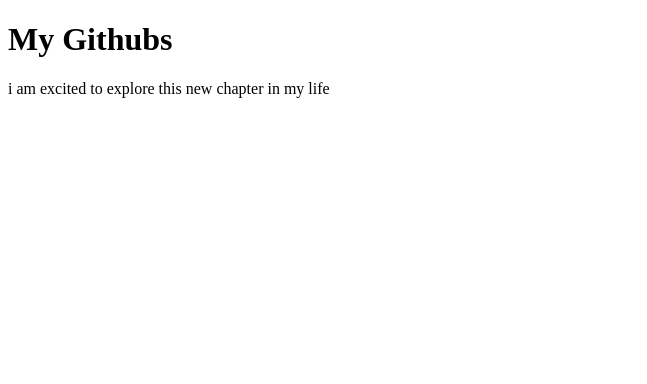
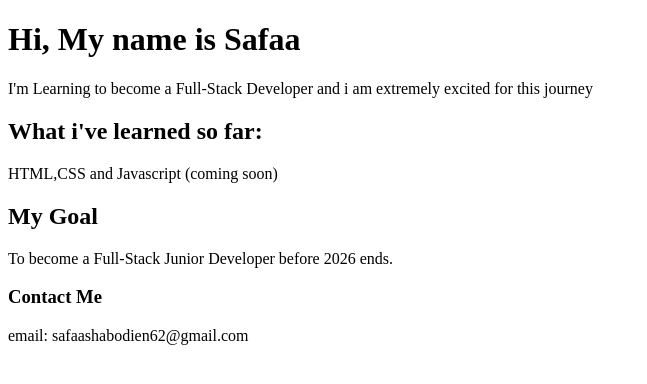
Before and after one commit to safaa-stack/My-First-Website, a plain HTML site: page index.html in a window 1280 px wide. Shown: the whole page, without its empty margins (0-647 px from the left). Drawn offline with Linux system fonts and the light colour scheme.

Commit message:
please follow instrut
delete about me.html
delete gigattributes
add index.html
add about me page

```diff
--- a/index.html
+++ b/index.html
@@ -1,10 +1,19 @@
 <!DOCTYPE html>
 <html>
-    <head>
-        <Title>My Very First Website</Title>
+<head>
+     <title>About Me</title>
     </head>
-    <body>
-        <h1>My Githubs</h1>
-        <p>i am excited to explore this new chapter in my life</p>
-    </body>
+<body>
+    <h1>Hi, My name is Safaa</h1>
+    <p>I'm Learning to become a Full-Stack Developer and i am extremely excited for this journey</p>
+
+    <h2>What i've learned so far:</h2>
+    <p>HTML,CSS and Javascript (coming soon)</p>
+
+    <h2>My Goal</h2>
+    <p>To become a Full-Stack Junior Developer before 2026 ends.</p>
+
+    <h3>Contact Me</h3>
+    <p>email: safaashabodien62@gmail.com</p>
+</body>
 </html>
```
Also changed, not shown: About Me.html (deleted, +0 -19 lines), 2 other files.
